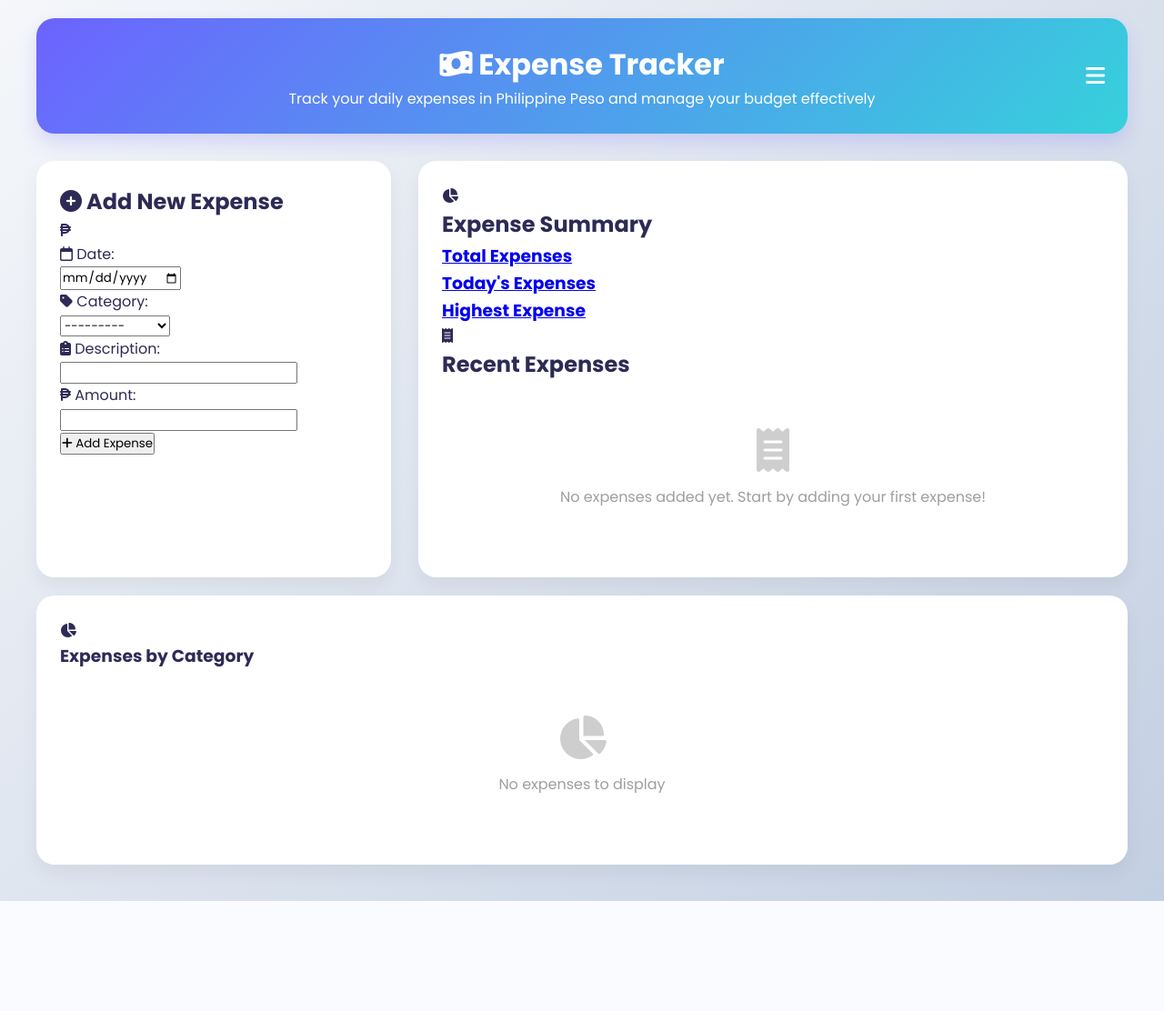
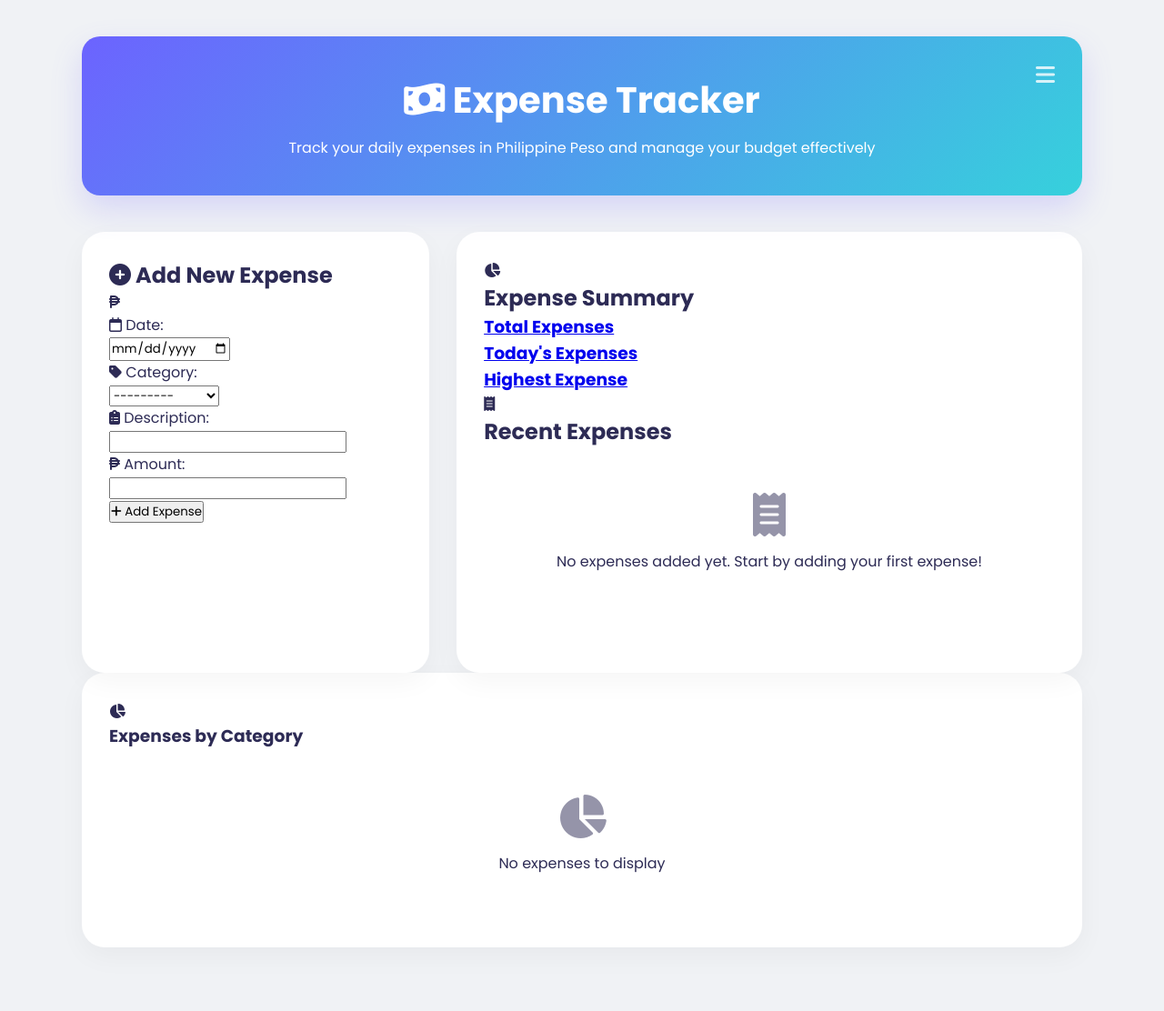
Before and after one commit to ramosjarod04-creator/expensetracker, a Django app: page / in a window 1280 px wide. Shown: the whole page at 91% size. Before the commit the page ends 991 px from the top, so only its background shows below. Run offline with Django 5.2, Linux system fonts and the light colour scheme; the visitor is signed in with stand-in values (Sample User, id 1); data that the repository does not hold is empty.

Commit message:
Final attempt to fisessdww.html

```diff
--- a/tracker/templates/tracker/base.html
+++ b/tracker/templates/tracker/base.html
@@ -11,77 +11,78 @@
     <script src="https://cdn.jsdelivr.net/npm/chart.js@4.4.3/dist/chart.umd.min.js"></script>
 
     <style>
-        /* CSS directly from your index.html */
         :root {
             --primary: #6C63FF;
-            --primary-light: #8A84FF;
-            --secondary: #FF6584;
             --accent: #36D1DC;
-            --success: #4CAF50;
-            --warning: #FF9800;
-            --danger: #F44336;
-            --light: #F8F9FA;
             --dark: #2D2B55;
-            --gray: #9E9E9E;
             --card-bg: #FFFFFF;
-            --background: linear-gradient(135deg, #f5f7fa 0%, #c3cfe2 100%);
+            /* Matching the soft blue-gray background from your local screenshot */
+            --background: #f0f2f5;
         }
 
         * { margin: 0; padding: 0; box-sizing: border-box; font-family: 'Poppins', sans-serif; }
 
         body {
-            background: var(--background);
+            background-color: var(--background);
             color: var(--dark);
-            line-height: 1.6;
             min-height: 100vh;
-            padding: 20px;
+            padding: 40px 20px; /* Increased padding for that "breathable" look */
         }
 
-        .container { max-width: 1200px; margin: 0 auto; }
+        .container {
+            max-width: 1100px;
+            margin: 0 auto;
+        }
 
         header {
             text-align: center;
-            margin-bottom: 30px;
-            padding: 25px;
-            background: linear-gradient(135deg, var(--primary), var(--accent));
+            margin-bottom: 40px;
+            padding: 40px;
+            /* Gradient exactly like your local screenshot */
+            background: linear-gradient(135deg, #6C63FF 0%, #36D1DC 100%);
             color: white;
             border-radius: 20px;
-            box-shadow: 0 10px 20px rgba(108, 99, 255, 0.2);
+            box-shadow: 0 15px 35px rgba(108, 99, 255, 0.2);
             position: relative;
-            overflow: hidden;
         }
 
-        /* The "Glass" effect from your index */
+        header h1 { font-size: 2.5rem; margin-bottom: 10px; }
+
+        /* The Card Style from Screenshot 1 */
         .card {
             background: var(--card-bg);
-            padding: 25px;
-            border-radius: 20px;
-            box-shadow: 0 10px 20px rgba(0, 0, 0, 0.05);
-            transition: transform 0.3s, box-shadow 0.3s;
-            backdrop-filter: blur(10px);
-            border: 1px solid rgba(255, 255, 255, 0.2);
-            margin-bottom: 20px;
+            padding: 30px;
+            border-radius: 25px; /* Softer rounded corners */
+            box-shadow: 0 10px 30px rgba(0, 0, 0, 0.04); /* Light, professional shadow */
+            border: none;
+            margin-bottom: 30px;
+            height: 100%; /* Ensures cards in the same row match height */
         }
 
-        /* Sidebar/Main Layout Grid */
+        /* Grid Layout matching your local setup */
         .main-content {
             display: grid;
-            grid-template-columns: 1fr 2fr;
+            grid-template-columns: 1fr 1.8fr; /* Form on left, Summary on right */
             gap: 30px;
+            align-items: start;
+        }
+
+        /* Chart card usually sits full width below the grid */
+        .full-width-card {
+            margin-top: 30px;
         }
 
         @media (max-width: 968px) {
             .main-content { grid-template-columns: 1fr; }
         }
 
-        /* Hamburger Menu Styling */
         .hamburger-menu {
             position: absolute;
-            top: 50%;
-            right: 25px;
-            transform: translateY(-50%);
+            top: 30px;
+            right: 30px;
             cursor: pointer;
             font-size: 1.5rem;
+            opacity: 0.8;
         }
 
         {% block extra_css %}{% endblock %}
@@ -91,24 +92,12 @@
     <div class="container">
         <header>
             <h1><i class="fas fa-money-bill-wave"></i> Expense Tracker</h1>
-            <p class="app-description">Track your daily expenses in Philippine Peso and manage your budget effectively</p>
-
+            <p>Track your daily expenses in Philippine Peso and manage your budget effectively</p>
             <i class="fas fa-bars hamburger-menu" id="menuToggle"></i>
         </header>
 
         {% block content %}{% endblock %}
-
     </div>
-
-    <script>
-        // Global logic for menu
-        const menuToggle = document.getElementById('menuToggle');
-        if(menuToggle) {
-            menuToggle.addEventListener('click', () => {
-                // Add your menu toggle logic here
-            });
-        }
-    </script>
 
     {% block body_extras %}{% endblock %}
 </body>
```
